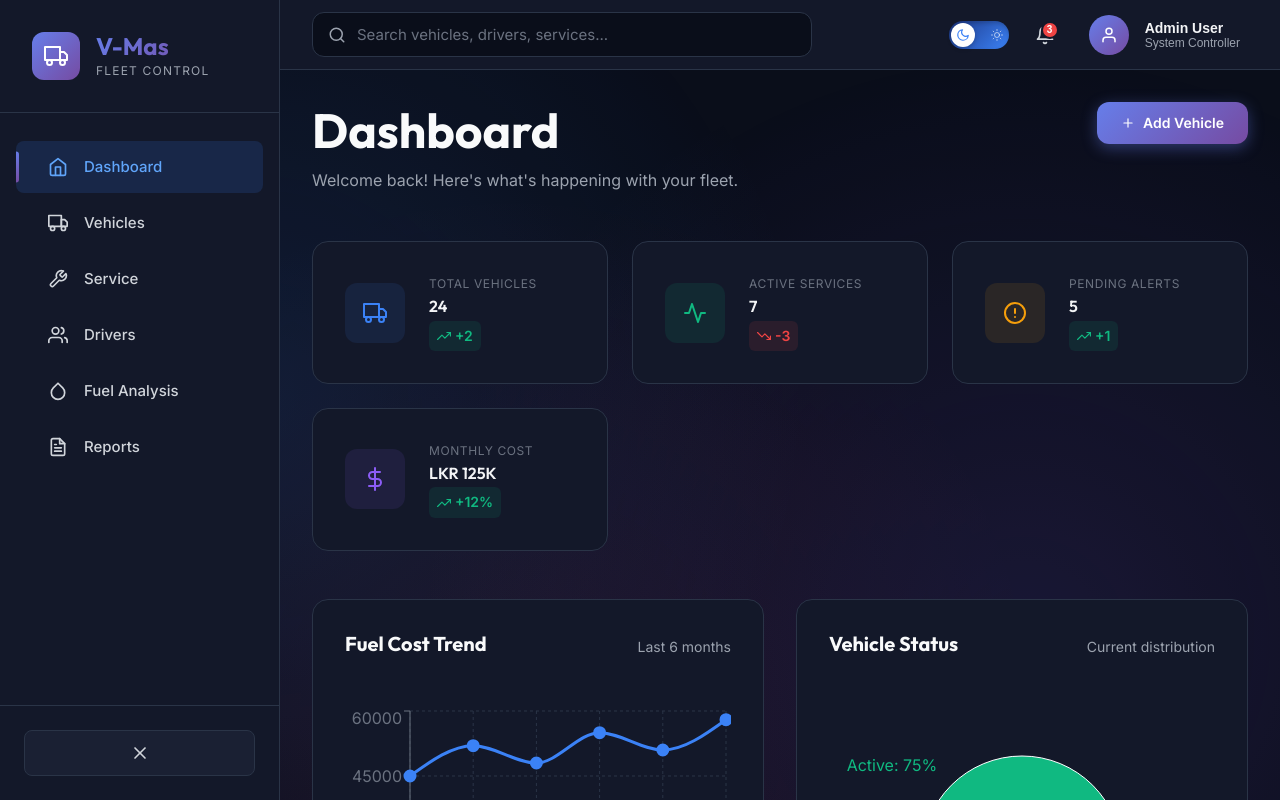
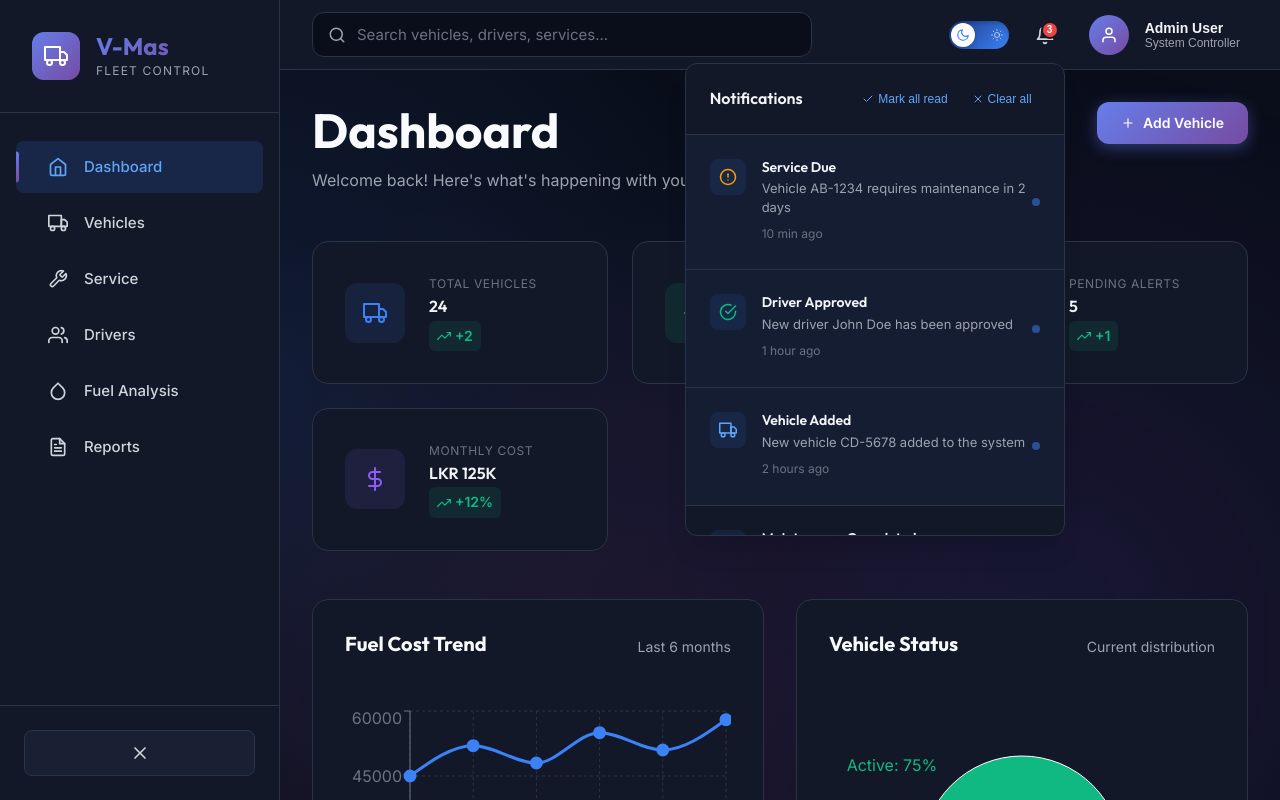
Before and after one commit to Thilinadilshan22/Vehicle-Management-System, a React (Vite) app: page / in a window 1280 px wide. Both pictures are taken after a click on the button "Notifications". Shown: the top 800 px of the page. Built offline with nearby package versions, Linux system fonts and the light colour scheme.

Commit message:
feat: Add TopBar component with search functionality, theme toggle, notification panel, and user profile dropdown.

```diff
--- a/src/components/layout/TopBar.css
+++ b/src/components/layout/TopBar.css
@@ -303,6 +303,195 @@
     margin: 0.5rem 0;
 }
 
+/* ==========================================
+   Notification Panel
+   ========================================== */
+
+.notification-menu {
+    position: relative;
+}
+
+.notification-panel {
+    position: absolute;
+    top: calc(100% + 0.5rem);
+    right: 0;
+    width: 380px;
+    max-height: 500px;
+    background: var(--dark-surface);
+    border: 1px solid var(--dark-border);
+    border-radius: var(--radius-lg);
+    box-shadow: var(--shadow-xl);
+    z-index: 1000;
+    animation: fadeIn 0.2s ease;
+    display: flex;
+    flex-direction: column;
+}
+
+.notification-header {
+    padding: var(--spacing-lg);
+    border-bottom: 1px solid var(--dark-border);
+    display: flex;
+    justify-content: space-between;
+    align-items: center;
+}
+
+.notification-header h3 {
+    margin: 0;
+    font-size: 1rem;
+    font-weight: 600;
+    color: var(--gray-100);
+}
+
+.notification-actions {
+    display: flex;
+    gap: var(--spacing-sm);
+}
+
+.text-btn {
+    background: transparent;
+    border: none;
+    color: var(--primary-400);
+    font-size: 0.75rem;
+    font-weight: 500;
+    cursor: pointer;
+    display: flex;
+    align-items: center;
+    gap: 4px;
+    padding: 0.25rem 0.5rem;
+    border-radius: var(--radius-md);
+    transition: all var(--transition-fast);
+}
+
+.text-btn:hover {
+    background: rgba(59, 130, 246, 0.1);
+    color: var(--primary-300);
+}
+
+.notification-list {
+    overflow-y: auto;
+    max-height: 400px;
+}
+
+.notification-list::-webkit-scrollbar {
+    width: 6px;
+}
+
+.notification-list::-webkit-scrollbar-track {
+    background: transparent;
+}
+
+.notification-list::-webkit-scrollbar-thumb {
+    background: var(--dark-border);
+    border-radius: var(--radius-full);
+}
+
+.notification-list::-webkit-scrollbar-thumb:hover {
+    background: var(--gray-600);
+}
+
+.notification-item {
+    display: flex;
+    align-items: start;
+    gap: var(--spacing-md);
+    padding: var(--spacing-lg);
+    border-bottom: 1px solid var(--dark-border);
+    cursor: pointer;
+    transition: all var(--transition-fast);
+    position: relative;
+}
+
+.notification-item:last-child {
+    border-bottom: none;
+}
+
+.notification-item:hover {
+    background: var(--dark-surface-hover);
+}
+
+.notification-item.unread {
+    background: rgba(59, 130, 246, 0.05);
+}
+
+.notification-icon {
+    width: 36px;
+    height: 36px;
+    border-radius: var(--radius-md);
+    background: rgba(59, 130, 246, 0.1);
+    display: flex;
+    align-items: center;
+    justify-content: center;
+    font-size: 1.125rem;
+    flex-shrink: 0;
+}
+
+.notification-content {
+    flex: 1;
+    min-width: 0;
+}
+
+.notification-content h4 {
+    margin: 0 0 var(--spacing-xs);
+    font-size: 0.875rem;
+    font-weight: 600;
+    color: var(--gray-100);
+}
+
+.notification-content p {
+    margin: 0 0 var(--spacing-xs);
+    font-size: 0.813rem;
+    color: var(--gray-400);
+    line-height: 1.4;
+}
+
+.notification-time {
+    font-size: 0.75rem;
+    color: var(--gray-500);
+}
+
+.unread-indicator {
+    position: absolute;
+    top: 50%;
+    right: var(--spacing-lg);
+    transform: translateY(-50%);
+    width: 8px;
+    height: 8px;
+    background: var(--primary-500);
+    border-radius: var(--radius-full);
+    animation: pulse 2s infinite;
+}
+
+.no-notifications {
+    display: flex;
+    flex-direction: column;
+    align-items: center;
+    justify-content: center;
+    padding: var(--spacing-2xl);
+    color: var(--gray-500);
+    gap: var(--spacing-md);
+}
+
+.no-notifications svg {
+    font-size: 3rem;
+    opacity: 0.3;
+}
+
+.no-notifications p {
+    margin: 0;
+    font-size: 0.875rem;
+}
+
+@keyframes pulse {
+
+    0%,
+    100% {
+        opacity: 1;
+    }
+
+    50% {
+        opacity: 0.5;
+    }
+}
+
 @media (max-width: 1024px) {
     .menu-btn {
         display: flex;
@@ -315,4 +504,8 @@
     .user-info {
         display: none;
     }
+
+    .notification-panel {
+        width: 320px;
+    }
 }
--- a/src/components/layout/TopBar.jsx
+++ b/src/components/layout/TopBar.jsx
@@ -1,6 +1,9 @@
 import React from 'react';
 import { useNavigate } from 'react-router-dom';
-import { FiBell, FiSearch, FiMenu, FiUser, FiSettings, FiLogOut, FiMoon, FiSun } from 'react-icons/fi';
+import {
+    FiBell, FiSearch, FiMenu, FiUser, FiSettings, FiLogOut, FiMoon, FiSun,
+    FiTruck, FiTool, FiAlertCircle, FiCheckCircle, FiX, FiCheck
+} from 'react-icons/fi';
 import { useTheme } from '../../context/ThemeContext';
 import './TopBar.css';
 
@@ -8,7 +11,72 @@ const TopBar = ({ toggleSidebar }) => {
     const navigate = useNavigate();
     const { theme, toggleTheme } = useTheme();
     const [showProfileMenu, setShowProfileMenu] = React.useState(false);
+    const [showNotifications, setShowNotifications] = React.useState(false);
     const [searchQuery, setSearchQuery] = React.useState('');
+    const [notifications, setNotifications] = React.useState([
+        {
+            id: 1,
+            type: 'warning',
+            icon: FiAlertCircle,
+            title: 'Service Due',
+            message: 'Vehicle AB-1234 requires maintenance in 2 days',
+            time: '10 min ago',
+            read: false,
+        },
+        {
+            id: 2,
+            type: 'success',
+            icon: FiCheckCircle,
+            title: 'Driver Approved',
+            message: 'New driver John Doe has been approved',
+            time: '1 hour ago',
+            read: false,
+        },
+        {
+            id: 3,
+            type: 'info',
+            icon: FiTruck,
+            title: 'Vehicle Added',
+            message: 'New vehicle CD-5678 added to the system',
+            time: '2 hours ago',
+            read: false,
+        },
+        {
+            id: 4,
+            type: 'warning',
+            icon: FiTool,
+            title: 'Maintenance Completed',
+            message: 'Service for vehicle XY-9876 has been completed',
+            time: '3 hours ago',
+            read: true,
+        },
+    ]);
+
+    const unreadCount = notifications.filter(n => !n.read).length;
+
+    const markAsRead = (id) => {
+        setNotifications(notifications.map(n =>
+            n.id === id ? { ...n, read: true } : n
+        ));
+    };
+
+    const markAllAsRead = () => {
+        setNotifications(notifications.map(n => ({ ...n, read: true })));
+    };
+
+    const clearAll = () => {
+        setNotifications([]);
+        setShowNotifications(false);
+    };
+
+    const getNotificationColor = (type) => {
+        switch (type) {
+            case 'success': return 'var(--accent-green)';
+            case 'warning': return 'var(--accent-orange)';
+            case 'error': return 'var(--accent-red)';
+            default: return 'var(--primary-400)';
+        }
+    };
 
     return (
         <header className="topbar">
@@ -44,10 +112,77 @@ const TopBar = ({ toggleSidebar }) => {
                     </div>
                 </div>
 
-                <button className="icon-btn" title="Notifications">
-                    <FiBell />
-                    <span className="notification-badge">3</span>
-                </button>
+                <div className="notification-menu">
+                    <button
+                        className="icon-btn"
+                        title="Notifications"
+                        onClick={() => setShowNotifications(!showNotifications)}
+                    >
+                        <FiBell />
+                        {unreadCount > 0 && (
+                            <span className="notification-badge">{unreadCount}</span>
+                        )}
+                    </button>
+
+                    {showNotifications && (
+                        <div className="notification-panel">
+                            <div className="notification-header">
+                                <h3>Notifications</h3>
+                                <div className="notification-actions">
+                                    {unreadCount > 0 && (
+                                        <button
+                                            className="text-btn"
+                                            onClick={markAllAsRead}
+                                            title="Mark all as read"
+                                        >
+                                            <FiCheck /> Mark all read
+                                        </button>
+                                    )}
+                                    {notifications.length > 0 && (
+                                        <button
+                                            className="text-btn"
+                                            onClick={clearAll}
+                                            title="Clear all"
+                                        >
+                                            <FiX /> Clear all
+                                        </button>
+                                    )}
+                                </div>
+                            </div>
+                            <div className="notification-list">
+                                {notifications.length === 0 ? (
+                                    <div className="no-notifications">
+                                        <FiBell />
+                                        <p>No notifications</p>
+                                    </div>
+                                ) : (
+                                    notifications.map(notification => (
+                                        <div
+                                            key={notification.id}
+                                            className={`notification-item ${notification.read ? 'read' : 'unread'}`}
+                                            onClick={() => markAsRead(notification.id)}
+                                        >
+                                            <div
+                                                className="notification-icon"
+                                                style={{ color: getNotificationColor(notification.type) }}
+                                            >
+                                                <notification.icon />
+                                            </div>
+                                            <div className="notification-content">
+                                                <h4>{notification.title}</h4>
+                                                <p>{notification.message}</p>
+                                                <span className="notification-time">{notification.time}</span>
+                                            </div>
+                                            {!notification.read && (
+                                                <div className="unread-indicator"></div>
+                                            )}
+                                        </div>
+                                    ))
+                                )}
+                            </div>
+                        </div>
+                    )}
+                </div>
 
                 <div className="user-menu">
                     <button
```
